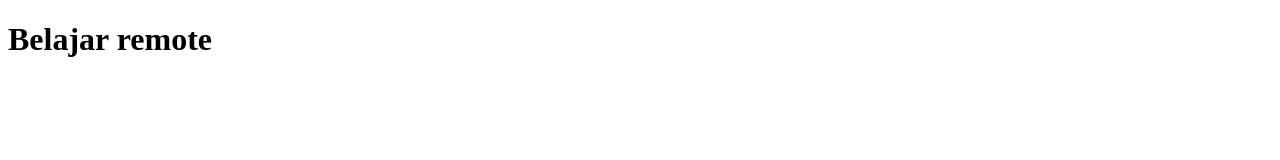
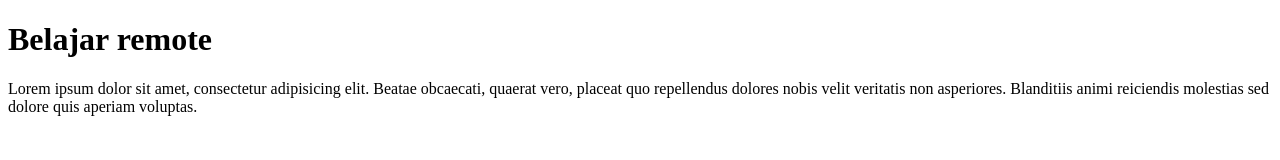
Before and after one commit to wahyupurnama43/belajar-remote, a plain HTML site: page index.html in a window 1280 px wide. Drawn offline with Linux system fonts and the light colour scheme.

Commit message:
menambahkan paragraf

```diff
--- a/index.html
+++ b/index.html
@@ -6,5 +6,6 @@
 </head>
 <body>
 	<h1>Belajar remote</h1>
+	<p>Lorem ipsum dolor sit amet, consectetur adipisicing elit. Beatae obcaecati, quaerat vero, placeat quo repellendus dolores nobis velit veritatis non asperiores. Blanditiis animi reiciendis molestias sed dolore quis aperiam voluptas.</p>
 </body>
 </html>
```
